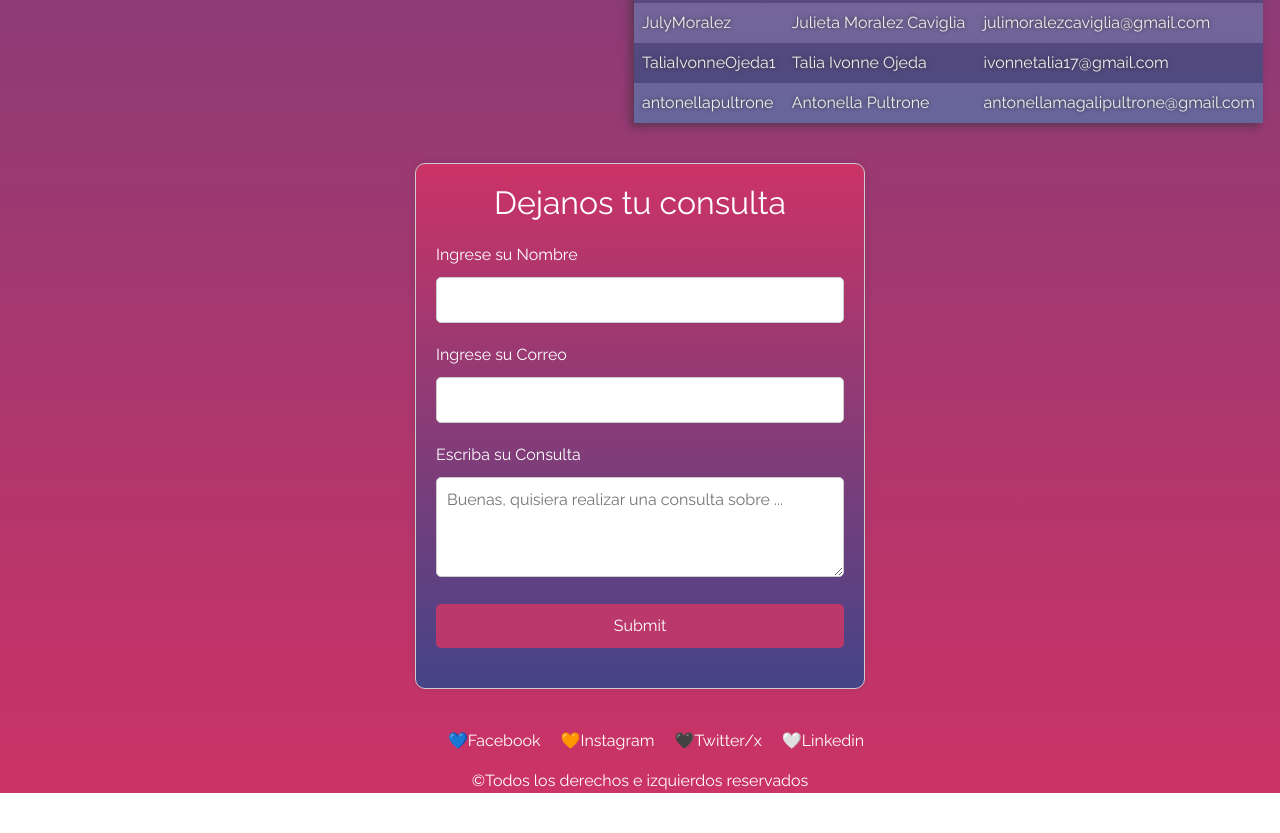
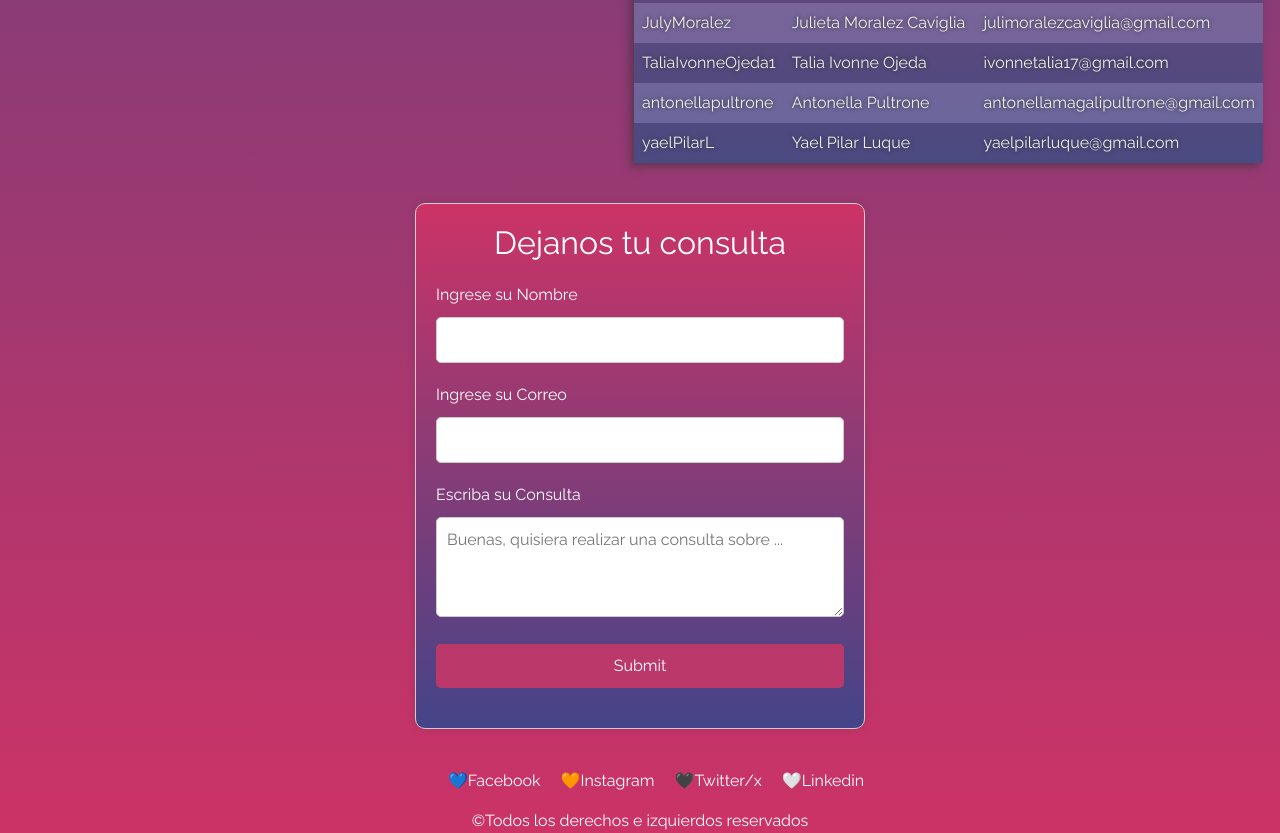
Before and after one commit to C215714N/git-fpescar-lxv14, a plain HTML site: page index.html in a window 1280 px wide. Shown: the part 1639-2472 px from the top of the page. Before the commit the page ends 2432 px from the top, so only its background shows below. Drawn offline with nearby package versions, Linux system fonts and the light colour scheme.

Commit message:
colaboradora yael

```diff
--- a/index.html
+++ b/index.html
@@ -164,6 +164,11 @@
                             <td>Antonella Pultrone</td>
                             <td>antonellamagalipultrone@gmail.com</td>
                         </tr>
+                        <tr>
+                            <td>yaelPilarL</td>
+                            <td> Yael Pilar Luque </td>
+                            <td>yaelpilarluque@gmail.com</td>
+                        </tr>
                     </tbody>
                 </table>
             </div>
```
Also changed, not shown: readme.md.
